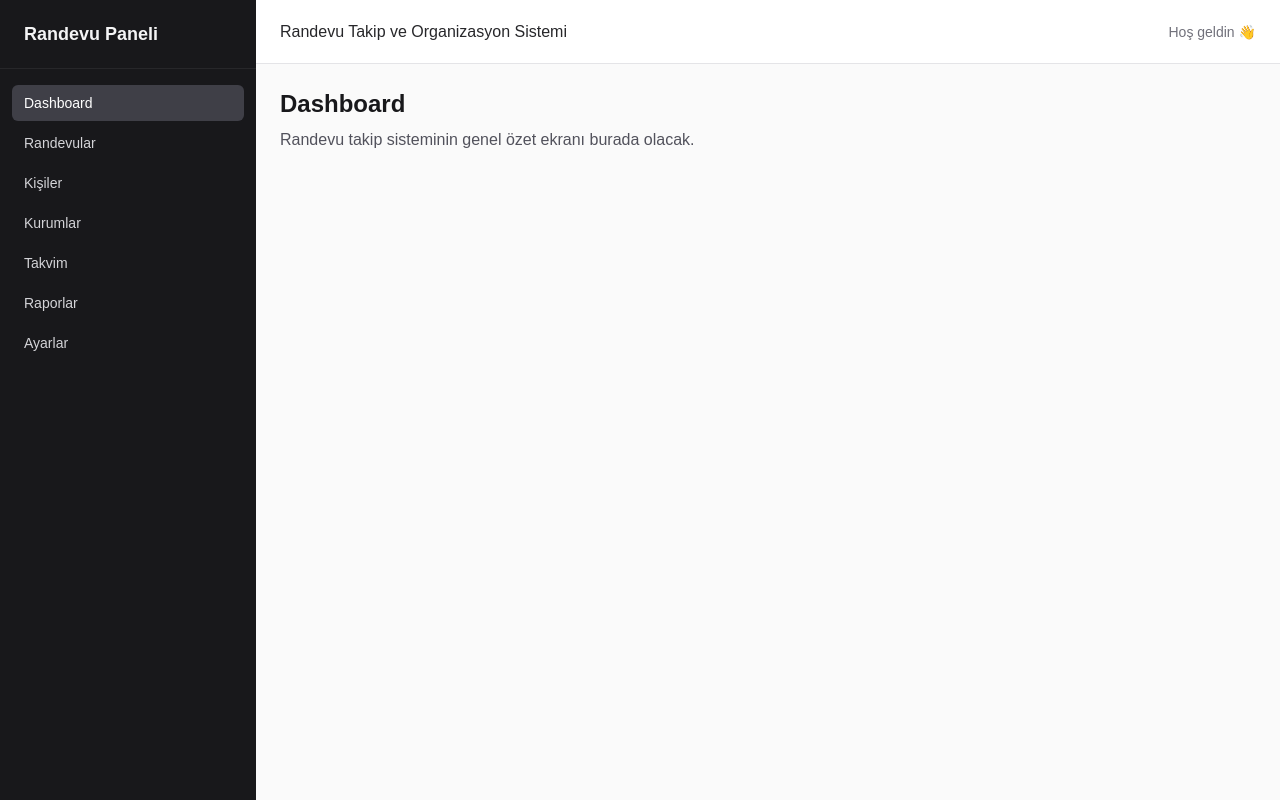
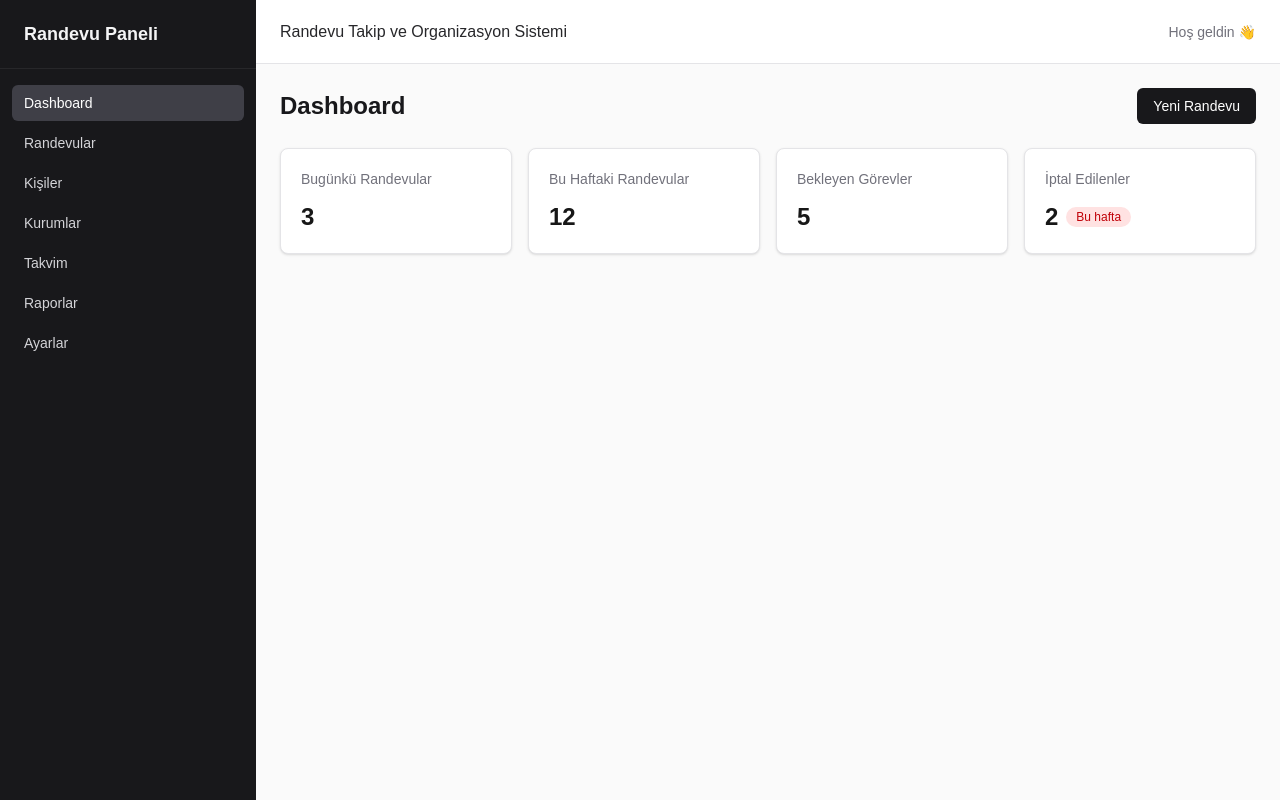
Before and after one commit to Hayrunn1s4ksknn/appointment-organization-system, a Next.js app: page /dashboard in a window 1280 px wide. Built offline with nearby package versions, Linux system fonts and the light colour scheme.

Commit message:
feat: add reusable ui components

```diff
--- a/src/app/appointments/page.tsx
+++ b/src/app/appointments/page.tsx
@@ -1,10 +1,37 @@
+import SimpleTable from "@/components/ui/SimpleTable";
+import Badge from "@/components/ui/Badge";
+
+type Appointment = {
+  title: string;
+  date: string;
+  status: "planned" | "completed" | "cancelled";
+};
+
+const mockAppointments: Appointment[] = [
+  { title: "Diş Kontrolü", date: "14.07.2026", status: "planned" },
+  { title: "Proje Toplantısı", date: "15.07.2026", status: "completed" },
+];
+
 export default function AppointmentsPage() {
   return (
     <div>
-      <h1 className="text-2xl font-semibold text-zinc-900">Randevular</h1>
-      <p className="mt-2 text-zinc-600">
-        Tüm randevuların listeleneceği, eklenip düzenleneceği ekran burada olacak.
-      </p>
+      <h1 className="text-2xl font-semibold text-zinc-900 mb-4">Randevular</h1>
+      <SimpleTable<Appointment>
+        columns={[
+          { header: "Başlık", accessor: (row) => row.title },
+          { header: "Tarih", accessor: (row) => row.date },
+          {
+            header: "Durum",
+            accessor: (row) => (
+              <Badge
+                text={row.status}
+                color={row.status === "completed" ? "green" : "gray"}
+              />
+            ),
+          },
+        ]}
+        data={mockAppointments}
+      />
     </div>
   );
 }
--- a/src/app/dashboard/page.tsx
+++ b/src/app/dashboard/page.tsx
@@ -1,10 +1,32 @@
+import Card from "@/components/ui/Card";
+import Badge from "@/components/ui/Badge";
+import Button from "@/components/ui/Button";
+
 export default function DashboardPage() {
   return (
     <div>
-      <h1 className="text-2xl font-semibold text-zinc-900">Dashboard</h1>
-      <p className="mt-2 text-zinc-600">
-        Randevu takip sisteminin genel özet ekranı burada olacak.
-      </p>
+      <div className="flex items-center justify-between mb-6">
+        <h1 className="text-2xl font-semibold text-zinc-900">Dashboard</h1>
+        <Button variant="primary">Yeni Randevu</Button>
+      </div>
+
+      <div className="grid grid-cols-1 sm:grid-cols-2 lg:grid-cols-4 gap-4">
+        <Card title="Bugünkü Randevular">
+          <p className="text-2xl font-semibold">3</p>
+        </Card>
+        <Card title="Bu Haftaki Randevular">
+          <p className="text-2xl font-semibold">12</p>
+        </Card>
+        <Card title="Bekleyen Görevler">
+          <p className="text-2xl font-semibold">5</p>
+        </Card>
+        <Card title="İptal Edilenler">
+          <div className="flex items-center gap-2">
+            <p className="text-2xl font-semibold">2</p>
+            <Badge text="Bu hafta" color="red" />
+          </div>
+        </Card>
+      </div>
     </div>
   );
 }
--- /dev/null
+++ b/src/components/ui/Badge.tsx
@@ -0,0 +1,21 @@
+interface BadgeProps {
+  text: string;
+  color?: "green" | "yellow" | "red" | "gray";
+}
+
+export default function Badge({ text, color = "gray" }: BadgeProps) {
+  const colorStyles = {
+    green: "bg-green-100 text-green-700",
+    yellow: "bg-yellow-100 text-yellow-700",
+    red: "bg-red-100 text-red-700",
+    gray: "bg-zinc-100 text-zinc-700",
+  };
+
+  return (
+    <span
+      className={`inline-block px-2.5 py-0.5 rounded-full text-xs font-medium ${colorStyles[color]}`}
+    >
+      {text}
+    </span>
+  );
+}
--- /dev/null
+++ b/src/components/ui/Button.tsx
@@ -0,0 +1,27 @@
+import { ButtonHTMLAttributes } from "react";
+
+interface ButtonProps extends ButtonHTMLAttributes<HTMLButtonElement> {
+  variant?: "primary" | "secondary" | "danger";
+}
+
+export default function Button({
+  variant = "primary",
+  className = "",
+  children,
+  ...props
+}: ButtonProps) {
+  const variantStyles = {
+    primary: "bg-zinc-900 text-white hover:bg-zinc-700",
+    secondary: "bg-zinc-100 text-zinc-900 hover:bg-zinc-200",
+    danger: "bg-red-600 text-white hover:bg-red-700",
+  };
+
+  return (
+    <button
+      className={`px-4 py-2 rounded-md text-sm font-medium transition-colors ${variantStyles[variant]} ${className}`}
+      {...props}
+    >
+      {children}
+    </button>
+  );
+}
--- /dev/null
+++ b/src/components/ui/Card.tsx
@@ -0,0 +1,17 @@
+import { ReactNode } from "react";
+
+interface CardProps {
+  title?: string;
+  children: ReactNode;
+}
+
+export default function Card({ title, children }: CardProps) {
+  return (
+    <div className="bg-white rounded-lg border border-zinc-200 p-5 shadow-sm">
+      {title && (
+        <h3 className="text-sm font-medium text-zinc-500 mb-3">{title}</h3>
+      )}
+      {children}
+    </div>
+  );
+}
--- /dev/null
+++ b/src/components/ui/Input.tsx
@@ -0,0 +1,19 @@
+import { InputHTMLAttributes } from "react";
+
+interface InputProps extends InputHTMLAttributes<HTMLInputElement> {
+  label?: string;
+}
+
+export default function Input({ label, className = "", ...props }: InputProps) {
+  return (
+    <div className="flex flex-col gap-1">
+      {label && (
+        <label className="text-sm font-medium text-zinc-700">{label}</label>
+      )}
+      <input
+        className={`border border-zinc-300 rounded-md px-3 py-2 text-sm focus:outline-none focus:ring-2 focus:ring-zinc-400 ${className}`}
+        {...props}
+      />
+    </div>
+  );
+}
--- /dev/null
+++ b/src/components/ui/SimpleTable.tsx
@@ -0,0 +1,36 @@
+interface Column<T> {
+  header: string;
+  accessor: (row: T) => React.ReactNode;
+}
+
+interface SimpleTableProps<T> {
+  columns: Column<T>[];
+  data: T[];
+}
+
+export default function SimpleTable<T>({ columns, data }: SimpleTableProps<T>) {
+  return (
+    <table className="w-full text-sm border-collapse">
+      <thead>
+        <tr className="border-b border-zinc-200 text-left text-zinc-500">
+          {columns.map((col, i) => (
+            <th key={i} className="py-2 px-3 font-medium">
+              {col.header}
+            </th>
+          ))}
+        </tr>
+      </thead>
+      <tbody>
+        {data.map((row, i) => (
+          <tr key={i} className="border-b border-zinc-100 hover:bg-zinc-50">
+            {columns.map((col, j) => (
+              <td key={j} className="py-2 px-3 text-zinc-800">
+                {col.accessor(row)}
+              </td>
+            ))}
+          </tr>
+        ))}
+      </tbody>
+    </table>
+  );
+}
```
